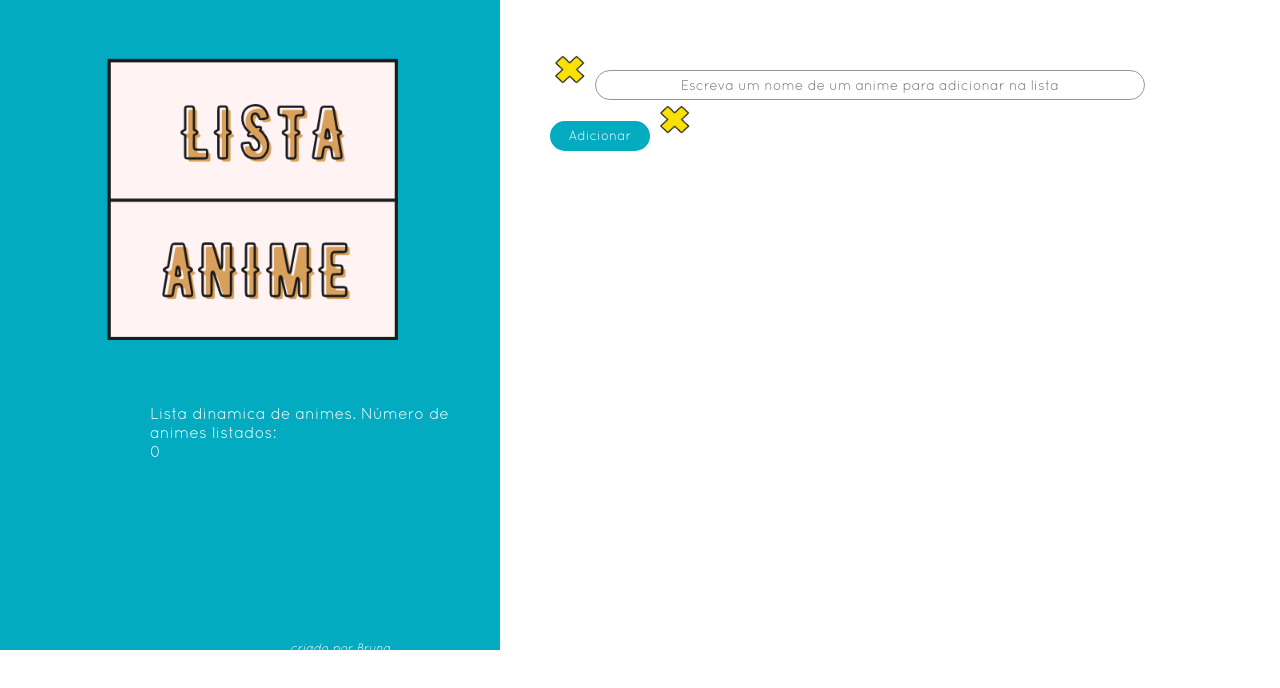
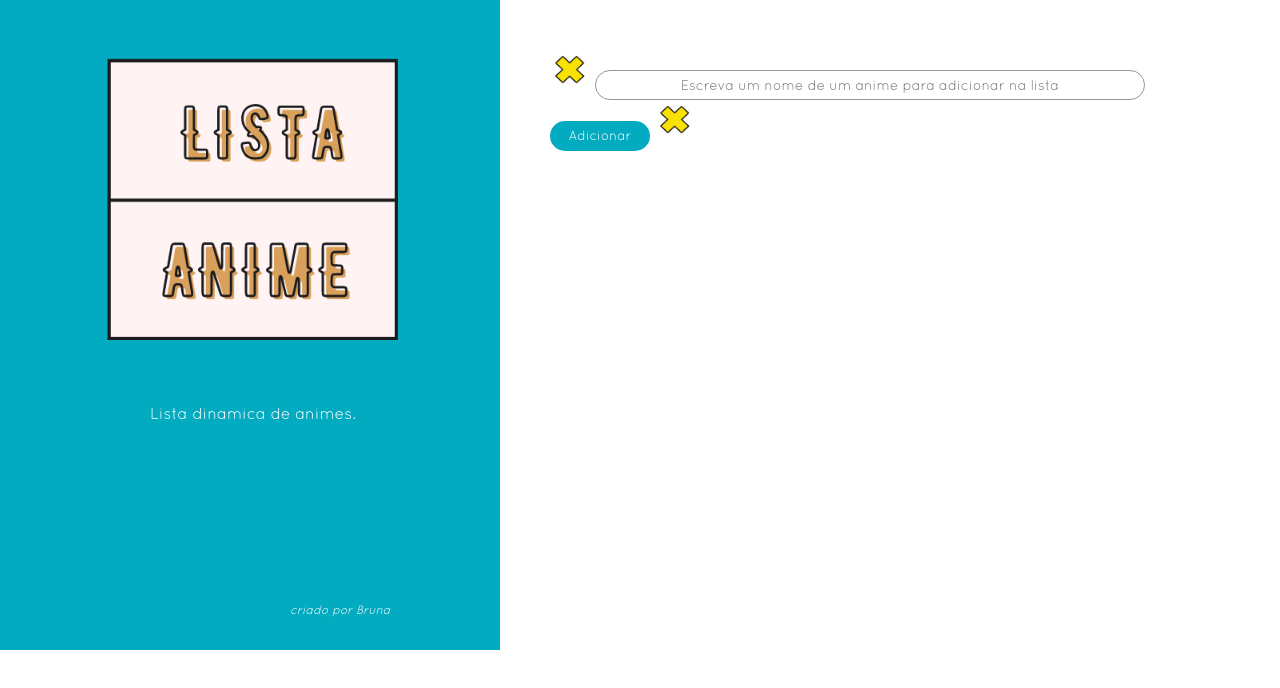
Before and after one commit to Pip0ca/Lista-Dinamica, a plain HTML site: page index.html in a window 1280 px wide. Drawn offline with Linux system fonts and the light colour scheme.

Commit message:
Update index.html

```diff
--- a/index.html
+++ b/index.html
@@ -11,8 +11,7 @@
         <header class = "cabeçalho">
             <img src="/assets/lista.png" alt="lista anime">
             <div>
-                <p>Lista dinamica de animes. Número de animes listados:</p>
-                <p id='contador'>0</p>
+                <p>Lista dinamica de animes.</p>
                 <i>criado por Bruna</i>
             </div>
         </header>
@@ -24,7 +23,7 @@
             <button id= 'botao' onclick="addAnim();">Adicionar</button>
             <img src="/assets/xLista.PNG" alt="ornamento x 2" >
 
-            <div class="colLista">
+            <div>
                 <ul id = "lista">
 
                 </ul>
```
